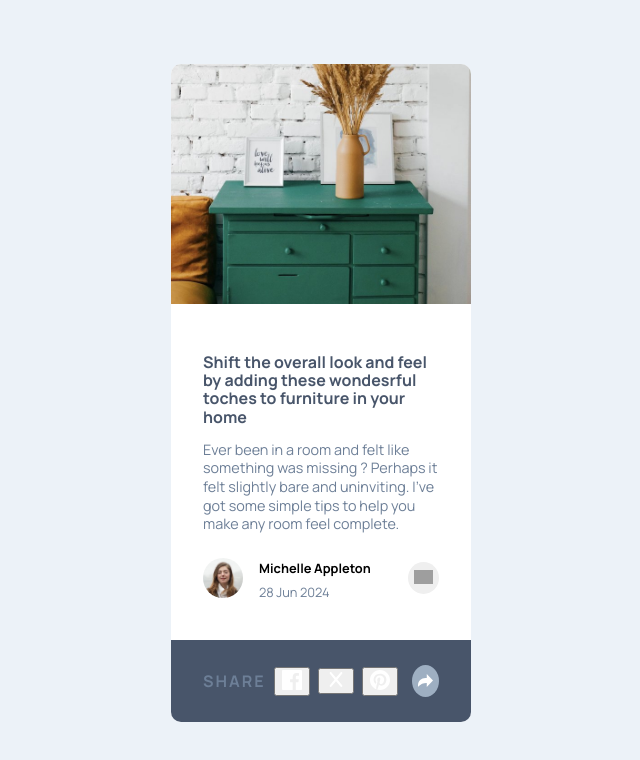
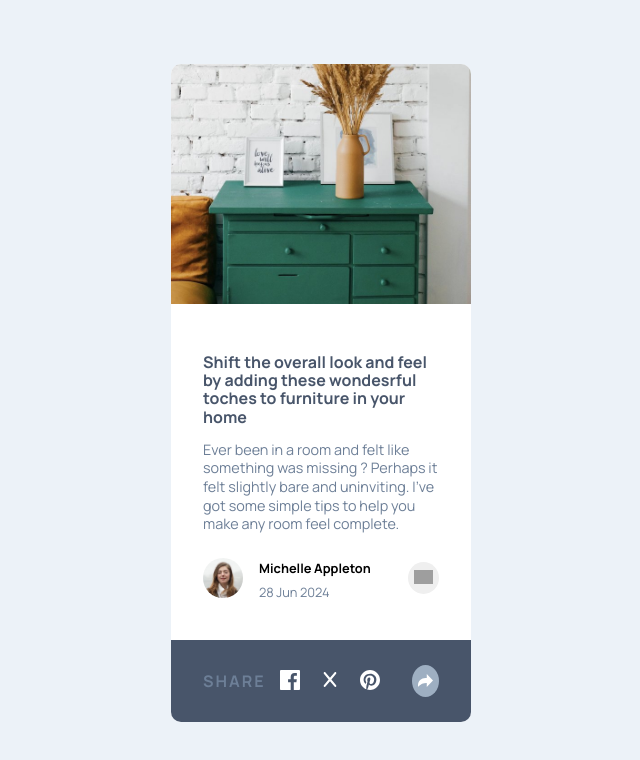
Before and after one commit to Miron-Silviu/article-component, a plain HTML site: page index.html in a window 1280 px wide. Shown: the whole page, without its empty margins (319-959 px from the left). Drawn offline with Linux system fonts and the light colour scheme; grey boxes are pictures that could not be loaded.

Commit message:
Style : Style social-media-button.

```diff
--- a/style.css
+++ b/style.css
@@ -121,6 +121,11 @@ body {
   max-width: 1.2rem;
 }
 
+.social-media-button {
+  background: none;
+  border: none;
+}
+
 @media screen and (min-width: 1300px) {
   body {
     display: flex;
```
